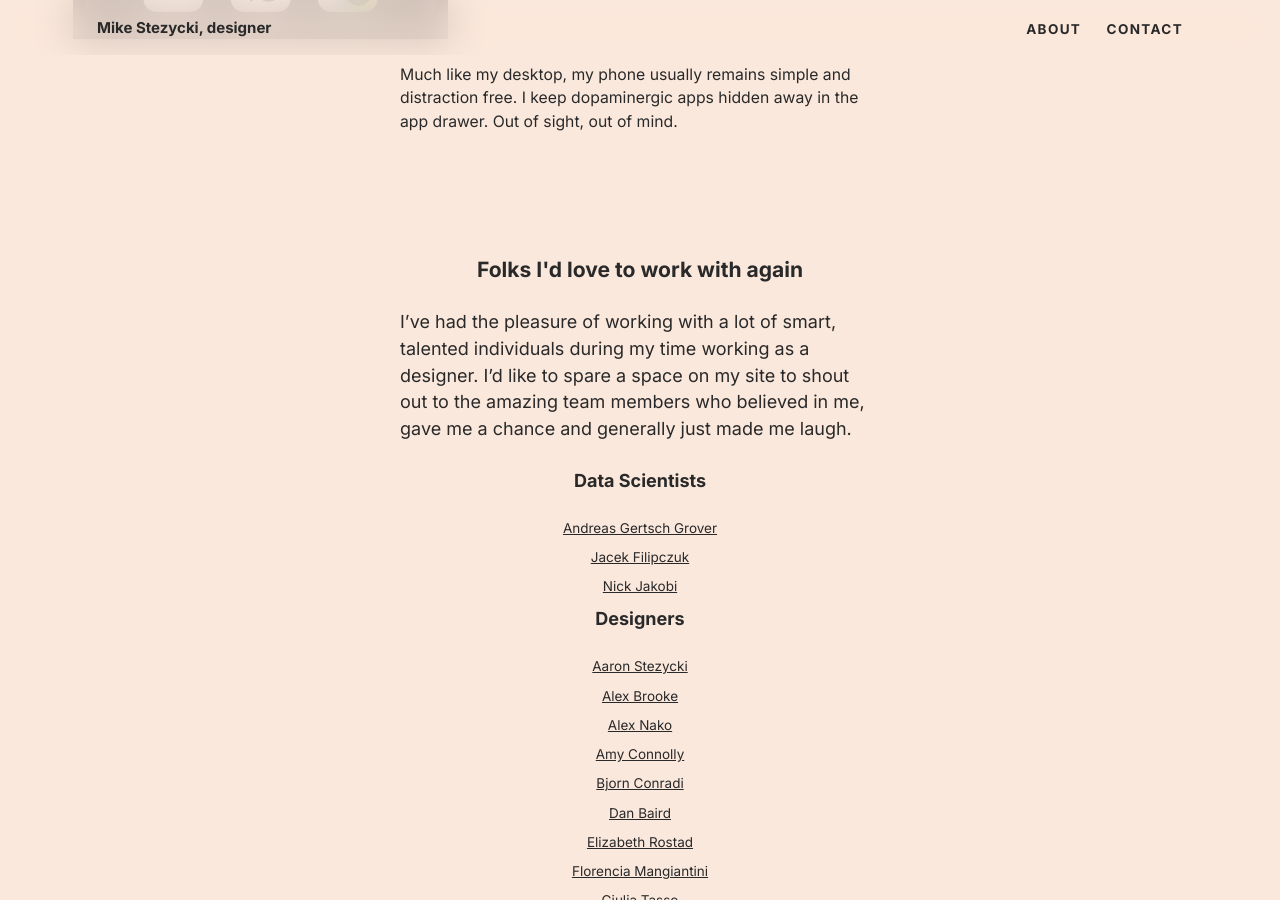
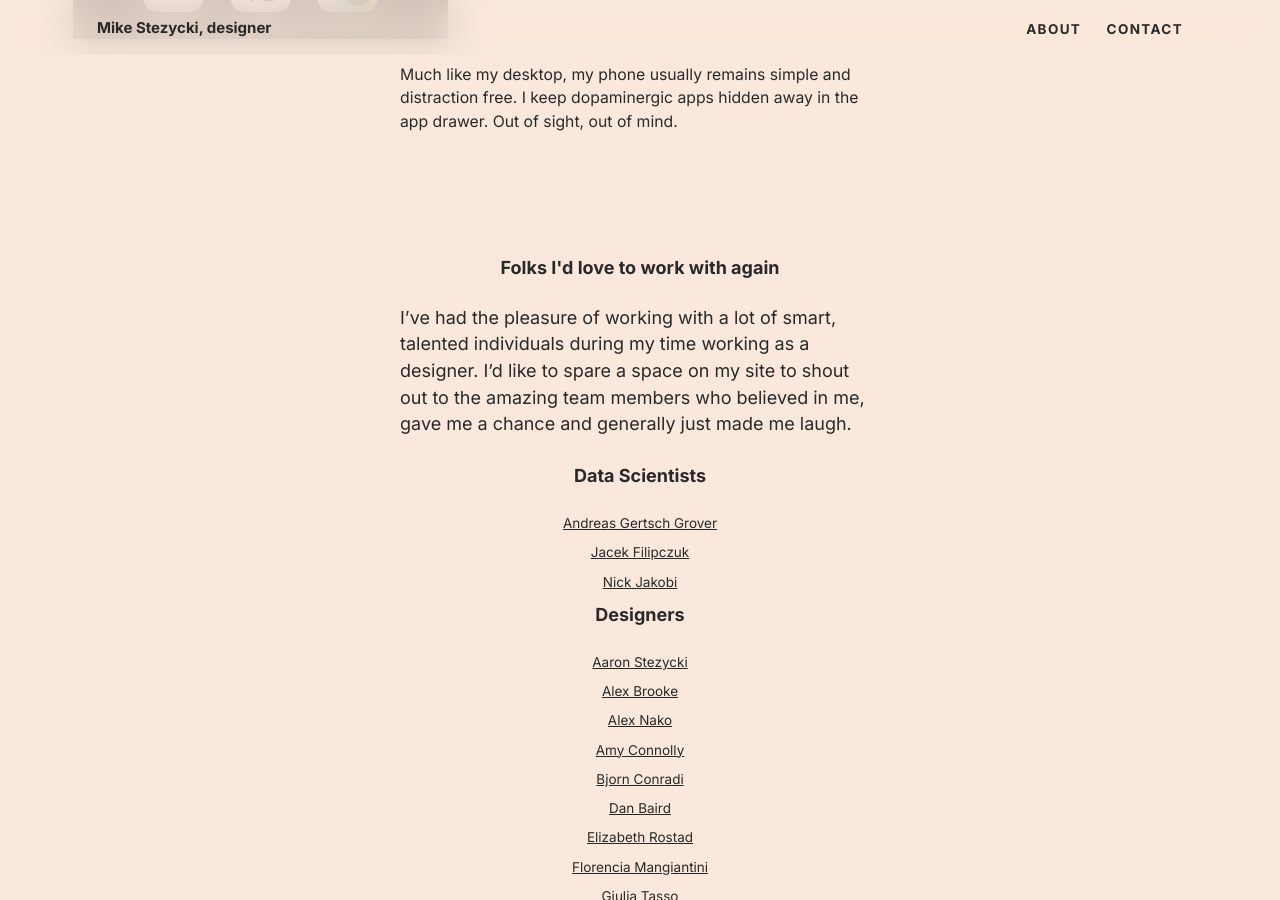
Before and after one commit to mr-stezz/mr-stezz.github.io, a Jekyll site: the page built from about.md, in a window 1280 px wide and 900 px high, scrolled down 4316 px. Built offline with Jekyll 4.4.1, drawn with Linux system fonts in a browser that asks for light colours.

Commit message:
Add better formatting to about page work section

```diff
--- a/_includes/_section.people-id-work-with-again.html
+++ b/_includes/_section.people-id-work-with-again.html
@@ -1,18 +1,18 @@
 <section class="u--m-bottom--huge">
   	<div class="text-col">
-  	<h3 class="step-3 t--center">Folks I'd love to work with again</h3>
+  	<h3 id="love-to-work-with-again" class="heading page-title t--center">Folks I'd love to work with again</h3>
 	<p class="step-0">
 		I’ve had the pleasure of working with a lot of smart, talented individuals during my time working as a designer. I’d like to spare a space on my site to shout out to the amazing team members who believed in me, gave me a chance and generally just made me laugh.
 	</p>
 
-	<h4 class="step-2 t--center">Data Scientists</h4>
+	<h4 class="heading t--center">Data Scientists</h4>
 	<ul class="stack work-list step--1">
 		<li class="work-list-item"><a href="https://www.linkedin.com/in/andreasgertschgrover/" class="work-list-link">Andreas Gertsch Grover</a></li>
 		<li class="work-list-item"><a href="https://www.linkedin.com/in/jacek-filipczuk-53626894/" class="work-list-link">Jacek Filipczuk</a></li>
 		<li class="work-list-item"><a href="https://www.linkedin.com/in/nick-jakobi-4b5569/" class="work-list-link">Nick Jakobi</a></li>
 	</ul>
 
-	<h4 class="step-2 t--center">Designers</h4>
+	<h4 class="heading t--center">Designers</h4>
 	<ul class="stack work-list step--1">
 		<li class="work-list-item"><a href="https://github.com/aaronstezycki" class="work-list-link">Aaron Stezycki</a></li>
 		<li class="work-list-item"><a href="https://dribbble.com/alexbrooke" class="work-list-link">Alex Brooke</a></li>
@@ -37,7 +37,7 @@
 		<li class="work-list-item"><a href="https://zedapaz.com/" class="work-list-link">Ze Pa</a></li>
 	</ul>
 
-	<h4 class="step-2 t--center">Developers</h4>
+	<h4 class="heading t--center">Developers</h4>
 	<ul class="stack work-list step--1">
 		<li class="work-list-item"><a href="https://github.com/aaronstezycki" class="work-list-link">Aaron Stezycki</a></li>
 		<li class="work-list-item"><a href="https://uk.linkedin.com/in/aschillings" class="work-list-link">Alexandros Schillings</a></li>
@@ -85,7 +85,7 @@
 		<li class="work-list-item"><a href="https://github.com/willmcvay" class="work-list-link">Will McVay</a></li>
 	</ul>
 
-	<h4 class="step-2 t--center">Product People</h4>
+	<h4 class="heading t--center">Product People</h4>
 	<ul class="stack work-list step--1">
 		<li class="work-list-item"><a href="http://linkedin.com/in/avanstone" class="work-list-link">Alan Vanstone</a></li>
 		<li class="work-list-item"><a href="https://github.com/alistaircohendev" class="work-list-link">Alistair Cohen</a></li>
@@ -99,7 +99,7 @@
 		<li class="work-list-item"><a href="https://github.com/tomasruta" class="work-list-link">Thomas Ruta</a></li>
 	</ul>
 
-	<h4 class="step-2 t--center">Researchers</h4>
+	<h4 class="heading t--center">Researchers</h4>
 	<ul class="stack work-list step--1">
 		<li class="work-list-item"><a href="https://www.linkedin.com/in/amtstevens/" class="work-list-link">Anne Stevens</a></li>
 		<li class="work-list-item"><a href="https://www.linkedin.com/in/lukeoconnor87/" class="work-list-link">Luke O'Connor</a></li>
@@ -107,13 +107,13 @@
 		<li class="work-list-item"><a href="https://www.linkedin.com/in/melissa-barnhart-8110b125" class="work-list-link">Melissa Barnhart</a></li>
 	</ul>
 
-	<h4 class="step-2 t--center">QA</h4>
+	<h4 class="heading t--center">QA</h4>
 	<ul class="stack work-list step--1">
 		<li class="work-list-item"><a href="https://github.com/davidseow" class="work-list-link">David Seow</a></li>
 		<li class="work-list-item"><a href="https://github.com/KingJoshCT" class="work-list-link">Josh King</a></li>
 	</ul>
 
-	<h4 class="step-2 t--center">Special Mentions</h4>
+	<h4 class="heading t--center">Special Mentions</h4>
 	<ul class="stack work-list step--1">
 		<li class="work-list-item"><a href="https://uk.linkedin.com/in/nancy-brown-67814661" class="work-list-link">Nancy Brown</a></li>
 		<li class="work-list-item"><a href="https://linkedin.com/in/patricia-rocco-a7699185" class="work-list-link">Patricia Rocco</a></li>
```
